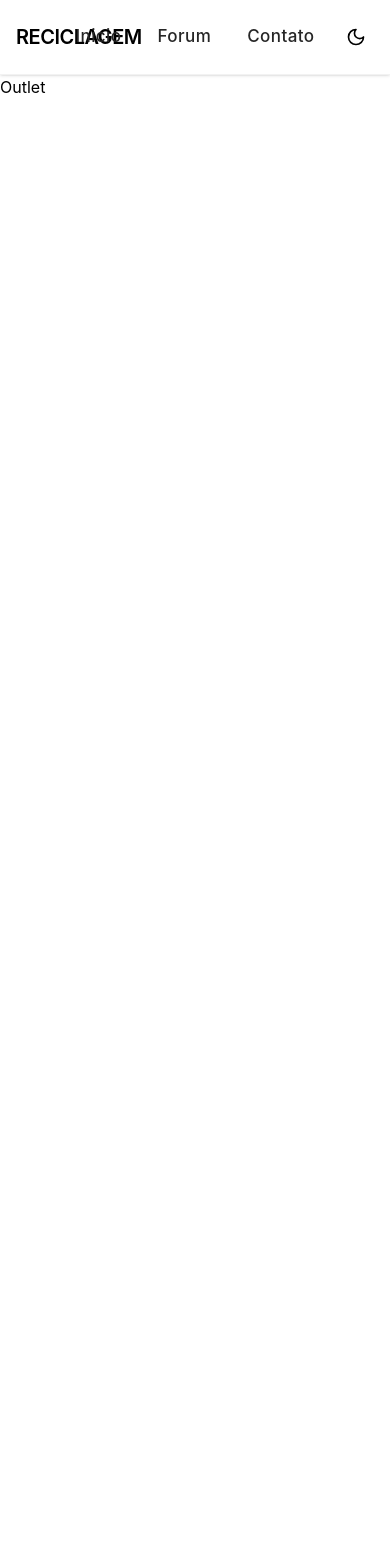
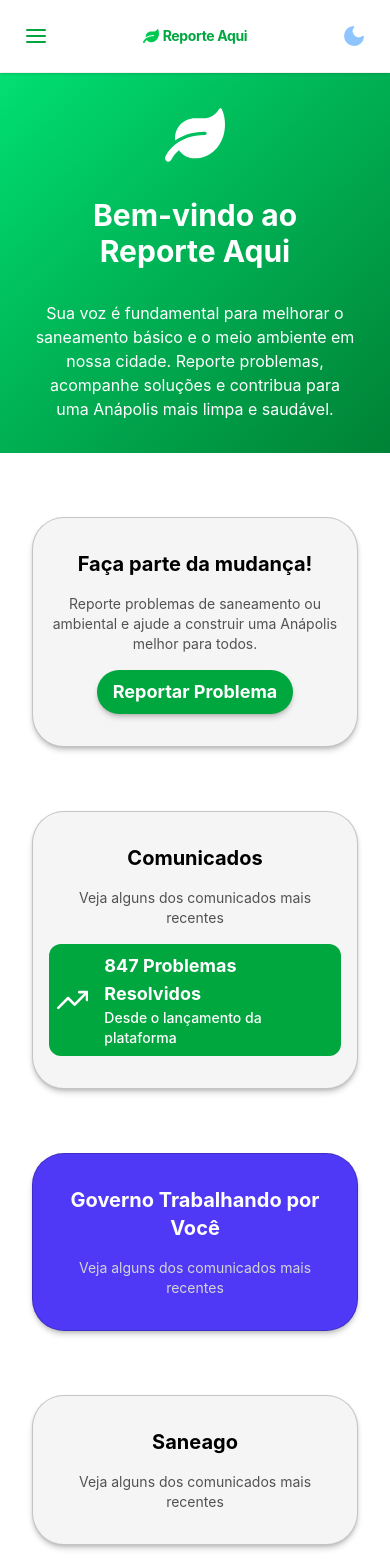
Before and after one commit to ReporteAqui/App, a React (Vite) app in the folder packages/website/: page / in a window 390 px wide. Shown: the top 1568 px of the page. Before the commit the page ends 844 px from the top, so only its background shows below. Built offline with nearby package versions, Linux system fonts and the light colour scheme.

Commit message:
updated home page

```diff
--- a/packages/website/package.json
+++ b/packages/website/package.json
@@ -17,6 +17,7 @@
     "@tanstack/router-plugin": "latest",
     "react": "latest",
     "react-dom": "latest",
+    "react-icons": "latest",
     "tailwindcss": "latest",
     "zod": "latest"
   },
--- a/packages/website/src/components/navbar.tsx
+++ b/packages/website/src/components/navbar.tsx
@@ -1,50 +1,76 @@
-import { useState } from 'react'
-import "@css/navbar.css"
-import { Link } from '@tanstack/react-router'
-import { useTheme } from '../hooks/useTheme'
+import { useState } from "react";
+import "@css/navbar.css";
+import { Link } from "@tanstack/react-router";
+import userMedia from "@/hooks/matchMedia";
+import userTheme from "@/hooks/userTheme";
+import { FiSun, FiMoon, FiMenu } from "react-icons/fi";
+import { FaLeaf } from "react-icons/fa";
 
-export default function Header() {
-  const [isOpen, setIsOpen] = useState(false)
-  const { theme, toggleTheme } = useTheme()
+export default function Navbar() {
+    const { isDesktop } = userMedia();
+    const { theme, toggleTheme } = userTheme();
 
     return (
         <>
-      <header className="navbar">
-        <h1 className="text-xl font-semibold tracking-tight dark:text-white">RECICLAGEM</h1>
+            <nav className="navbar">
+                {isDesktop ? (
+                    <>
+                        <div className="navleading">
+                            <FaLeaf />
+                            <h1>Reporte Aqui</h1>
+                        </div>
 
-        <div className="navlinks">
+                        <div className="navtitle">
                             <Link to="/">Inicio</Link>
                             <Link to="/">Forum</Link>
                             <Link to="/">Contato</Link>
                         </div>
 
-        <div className="flex justify-end">
+                        <div className="navaction">
                             <button
                                 onClick={toggleTheme}
-            className="p-2 rounded-full hover:shadow-inner hover:bg-black/10 hover:shadow-black/10 dark:hover:bg-white/10 dark:hover:shadow-white/5"
                                 aria-label="Toggle theme"
                             >
-            {theme === 'light' ? (
-              <svg xmlns="http://www.w3.org/2000/svg" width="20" height="20" viewBox="0 0 24 24" fill="none" stroke="currentColor" strokeWidth="2" strokeLinecap="round" strokeLinejoin="round">
-                <path d="M12 3a6 6 0 0 0 9 9 9 9 0 1 1-9-9Z" />
-              </svg>
+                                {theme === "light" ? (
+                                    <FiMoon className="stroke-blue-300 fill-blue-300 w-6 h-6" />
                                 ) : (
-              <svg xmlns="http://www.w3.org/2000/svg" width="20" height="20" viewBox="0 0 24 24" fill="none" stroke="yellow" strokeWidth="2" strokeLinecap="round" strokeLinejoin="round">
-                <circle cx="12" cy="12" r="4" />
-                <path d="M12 2v2" />
-                <path d="M12 20v2" />
-                <path d="m4.93 4.93 1.41 1.41" />
-                <path d="m17.66 17.66 1.41 1.41" />
-                <path d="M2 12h2" />
-                <path d="M20 12h2" />
-                <path d="m6.34 17.66-1.41 1.41" />
-                <path d="m19.07 4.93-1.41 1.41" />
-              </svg>
+                                    <FiSun className="stroke-yellow-300 fill-yellow-300 w-6 h-6" />
                                 )}
                             </button>
                         </div>
+                    </>
+                ) : (
+                    <>
+                        <div className="navleading">
+                            <button className="">
+                                <FiMenu className="stroke-green-600 dark:stroke-green-500 w-6 h-6" />
+                            </button>
+                        </div>
 
-      </header>
+                        <div className="navtitle">
+                            <FaLeaf />
+                            <h1>Reporte Aqui</h1>
+                        </div>
+
+                        <div className="navaction">
+                            <button
+                                onClick={toggleTheme}
+                                aria-label="Toggle theme"
+                            >
+                                {theme === "light" ? (
+                                    <FiMoon className="stroke-blue-300 fill-blue-300 w-6 h-6" />
+                                ) : (
+                                    <FiSun className="stroke-yellow-300 fill-yellow-300 w-6 h-6" />
+                                )}
+                            </button>
+                        </div>
                     </>
-  )
+                )}
+            </nav>
+        </>
+    );
 }
+
+/*
+
+*/
--- a/packages/website/src/css/navbar.css
+++ b/packages/website/src/css/navbar.css
@@ -3,13 +3,69 @@
 @custom-variant dark (&:where(.dark, .dark *));
 
 .navbar {
-    @apply w-full min-w-0 sticky top-0 inset-x-0 z-30 p-4 xl:px-[calc((100vw-1280px)/2)] grid grid-cols-3 items-center backdrop-blur-md shadow-sm bg-white dark:bg-neutral-900 border-b border-black/5 dark:border-white/10 dark:border-white/5;
+    @apply w-full min-w-0 sticky top-0 inset-x-0 z-30 p-4 lg:px-[calc((100vw-1000px)/2)] grid grid-cols-3 items-center backdrop-blur-md shadow-sm bg-white dark:bg-neutral-900 border-b border-black/5 dark:border-white/10 dark:border-white/5;
 }
 
-.navlinks {
+.navleading {
+    @apply flex items-center gap-x-2;
+}
+
+.navleading svg {
+    @apply w-6 h-6 stroke-green-600 fill-green-600 dark:stroke-green-500 dark:fill-green-500;
+}
+
+.navleading h1 {
+    @apply text-xl font-bold tracking-tight text-green-600 dark:text-green-400;
+}
+
+.navleading button {
+    @apply p-2 rounded-full hover:shadow-inner hover:bg-black/10 hover:shadow-black/10 dark:hover:bg-white/10 dark:hover:shadow-white/5;
+}
+
+.navtitle {
     @apply flex gap-x-1 items-center justify-center;
 }
 
-.navlinks a {
-    @apply font-medium text-[17px] tracking-wide px-4 py-2 rounded-full hover:shadow-inner  text-neutral-800 dark:text-white hover:text-black hover:shadow-black/15 dark:hover:text-white hover:bg-black/5 dark:hover:bg-white/10 dark:hover:shadow-white/10;
+.navtitle a {
+    @apply w-25 font-semibold text-[18px] text-center px-4 py-1 rounded-full hover:shadow-inner  text-neutral-800 dark:text-white hover:text-black hover:shadow-black/15 dark:hover:text-white hover:bg-black/10 dark:hover:bg-white/20;
 }
+
+.navtitle svg {
+    @apply w-6 h-6 stroke-green-500 fill-green-500;
+}
+
+.navtitle h1 {
+    @apply text-xl font-bold tracking-tight text-green-600 dark:text-green-400;
+}
+
+@media (max-width: 460px) {
+    .navtitle svg {
+        @apply w-4 h-4;
+    }
+
+    .navtitle h1 {
+        @apply text-sm;
+    }
+}
+
+@media (max-width: 341px) {
+    .navtitle svg {
+        @apply w-4 h-4;
+    }
+
+    .navtitle h1 {
+        @apply text-[12px];
+    }
+}
+
+.navaction {
+    @apply flex justify-end;
+}
+
+.navaction button {
+    @apply p-2 rounded-full hover:shadow-inner hover:bg-black/10 hover:shadow-black/10 dark:hover:bg-white/10 dark:hover:shadow-white/5;
+}
+
+.navmenu {
+    @apply flex gap-x-1 items-center justify-center;
+}
--- /dev/null
+++ b/packages/website/src/hooks/matchMedia.ts
@@ -0,0 +1,23 @@
+import { useEffect, useState } from 'react';
+
+export default function userMedia() {
+    const [isDesktop, setIsDesktop] = useState<boolean>(function () {
+        return window.matchMedia("(min-width: 1024px)").matches;
+    });
+
+    useEffect(function() {
+        const media = window.matchMedia("(min-width: 1024px)");
+
+        const listener = () => setIsDesktop(media.matches);
+        media.addEventListener("change", listener);
+
+        return () => media.removeEventListener("change", listener);
+    }, []);
+
+
+    const toggleIsDesktop = () => {
+        setIsDesktop((prev) => (prev === true ? false : true));
+    };
+
+    return { isDesktop, toggleIsDesktop };
+}
--- a/packages/website/src/hooks/useTheme.ts
+++ b/packages/website/src/hooks/userTheme.ts
@@ -3,8 +3,8 @@ import { useEffect, useState } from 'react';
 
 type Theme = 'light' | 'dark';
 
-export function useTheme() {
-    const [theme, setTheme] = useState<Theme>(() => {
+export default function userTheme() {
+    const [theme, setTheme] = useState<Theme>(function() {
         if (typeof window !== 'undefined') {
             const stored = localStorage.getItem('theme') as Theme;
             if (stored) return stored;
@@ -13,7 +13,7 @@ export function useTheme() {
         return 'light';
     });
 
-    useEffect(() => {
+    useEffect(function() {
         const root = window.document.documentElement;
         if (theme === 'dark') {
             root.classList.add('dark');
--- a/packages/website/src/pages/__root.tsx
+++ b/packages/website/src/pages/__root.tsx
@@ -1,12 +1,12 @@
 import { Outlet, createRootRoute } from '@tanstack/react-router'
 import { TanStackRouterDevtoolsPanel } from '@tanstack/react-router-devtools'
 import { TanStackDevtools } from '@tanstack/react-devtools'
-import Header from '@components/navbar'
+import Navbar from '@components/navbar'
 
 export const Route = createRootRoute({
   component: () => (
     <>
-      <Header/>
+      <Navbar/>
       <Outlet/>
       {
       <TanStackDevtools
--- a/packages/website/src/pages/_public/index.tsx
+++ b/packages/website/src/pages/_public/index.tsx
@@ -1,5 +1,7 @@
-import { createFileRoute } from '@tanstack/react-router'
+import { createFileRoute, Link } from '@tanstack/react-router'
 import logo from '@/logo.svg'
+import { FaLeaf } from "react-icons/fa";
+import { FiTrendingUp } from "react-icons/fi";
 
 export const Route = createFileRoute('/_public/')({
   component: App,
@@ -7,8 +9,71 @@ export const Route = createFileRoute('/_public/')({
 
 function App() {
   return (
-    <div className="dark:text-white text-black">
-      Outlet
-    </div>
+    <>
+      <div className="gap-y-8 py-8 mb-8 md:px-[calc((100vw-736px)/2)] px-8 flex flex-col items-center bg-linear-to-br from-green-400 to-green-700">
+        <FaLeaf className="lg:w-18 lg:h-18 w-15 h-15 fill-white"/>
+        <h1 className="lg:text-4xl text-3xl font-bold text-center text-white">
+          Bem-vindo ao Reporte Aqui
+        </h1>
+        <h5 className="text-[16px] text-center text-white">
+          Sua voz é fundamental para melhorar o saneamento básico e o meio ambiente em nossa cidade. Reporte problemas, acompanhe soluções e contribua para uma Anápolis mais limpa e saudável.
+        </h5>
+      </div>
+
+      <div className="gap-y-8 py-8 md:px-[calc((100vw-736px)/2)] px-8  flex flex-col items-center">
+        <div className="w-full px-4 py-8 flex flex-col items-center gap-y-4 border shadow-md border-black/20 bg-neutral-100 dark:bg-neutral-900 rounded-4xl shadow-black/20">
+          <h1 className="text-xl font-bold text-center">
+            Faça parte da mudança!
+          </h1>
+          <h3 className="text-sm text-center text-neutral-600 dark:text-neutral-400">
+            Reporte problemas de saneamento ou ambiental e ajude a construir uma Anápolis melhor para todos.
+          </h3>
+          <Link to='/' className='px-4 py-2 text-center font-bold text-lg rounded-full shadow-md shadow-black/20 text-white dark:text-white bg-green-600'>
+            Reportar Problema
+          </Link>
+        </div>
+      </div>
+
+      <div className="gap-y-8 py-8 md:px-[calc((100vw-736px)/2)] px-8  flex flex-col items-center">
+        <div className="w-full px-4 py-8 flex flex-col items-center gap-y-4 border shadow-md border-black/20 bg-neutral-100 dark:bg-neutral-900 rounded-4xl shadow-black/20">
+          <h1 className="text-xl font-bold text-center">
+            Comunicados
+          </h1>
+          <h3 className="text-sm text-center text-neutral-600 dark:text-neutral-400">
+            Veja alguns dos comunicados mais recentes
+          </h3>
+
+          <div className="w-full flex items-center p-2 gap-4 rounded-xl bg-green-600">
+            <FiTrendingUp className='w-8 h-8 stroke-white fill-none'/>
+            <div className='flex flex-col'>
+              <h2 className='font-bold text-lg text-white'>847 Problemas Resolvidos</h2>
+              <h4 className='font-medium text-sm text-white'>Desde o lançamento da plataforma</h4>
+            </div>
+          </div>
+        </div>
+      </div>
+
+      <div className="gap-y-8 py-8 md:px-[calc((100vw-736px)/2)] px-8  flex flex-col items-center">
+        <div className="w-full px-4 py-8 flex flex-col gap-y-4 border shadow-md border-black/20 bg-indigo-600 rounded-4xl shadow-black/20">
+          <h1 className="text-xl font-bold text-center text-white">
+            Governo Trabalhando por Você
+          </h1>
+          <h3 className="text-sm text-center text-neutral-300">
+            Veja alguns dos comunicados mais recentes
+          </h3>
+        </div>
+      </div>
+
+      <div className="gap-y-8 py-8 md:px-[calc((100vw-736px)/2)] px-8  flex flex-col items-center">
+        <div className="w-full px-4 py-8 flex flex-col gap-y-4 border shadow-md border-black/20 bg-neutral-100 dark:bg-neutral-900 rounded-4xl shadow-black/20">
+          <h1 className="text-xl font-bold text-center">
+            Saneago
+          </h1>
+          <h3 className="text-sm text-center text-neutral-600 dark:text-neutral-400">
+            Veja alguns dos comunicados mais recentes
+          </h3>
+        </div>
+      </div>
+    </>
   )
 }
--- a/packages/website/src/styles.css
+++ b/packages/website/src/styles.css
@@ -8,11 +8,11 @@
 }
 
 * {
-  @apply transition-all duration-300 ease-in-out;
+  @apply transition-all duration-200 ease-in-out;
 }
 
 body {
-  @apply m-0 dark:bg-neutral-900 bg-white;
+  @apply m-0 dark:bg-neutral-950 bg-white text-black dark:text-white;
   font-family: -apple-system, BlinkMacSystemFont, "Segoe UI", "Roboto", "Oxygen",
     "Ubuntu", "Cantarell", "Fira Sans", "Droid Sans", "Helvetica Neue",
     sans-serif;
--- a/packages/website/tsconfig.json
+++ b/packages/website/tsconfig.json
@@ -24,7 +24,8 @@
     "paths": {
       "@/*": ["./src/*"],
       "@css/*": ["./src/css/*"],
-      "@components/*": ["./src/components/*"]
+      "@components/*": ["./src/components/*"],
+      "@hooks/*": ["./src/hooks/*"]
     }
   }
 }
```
Lines whose indentation alone changed are shown as unchanged.
